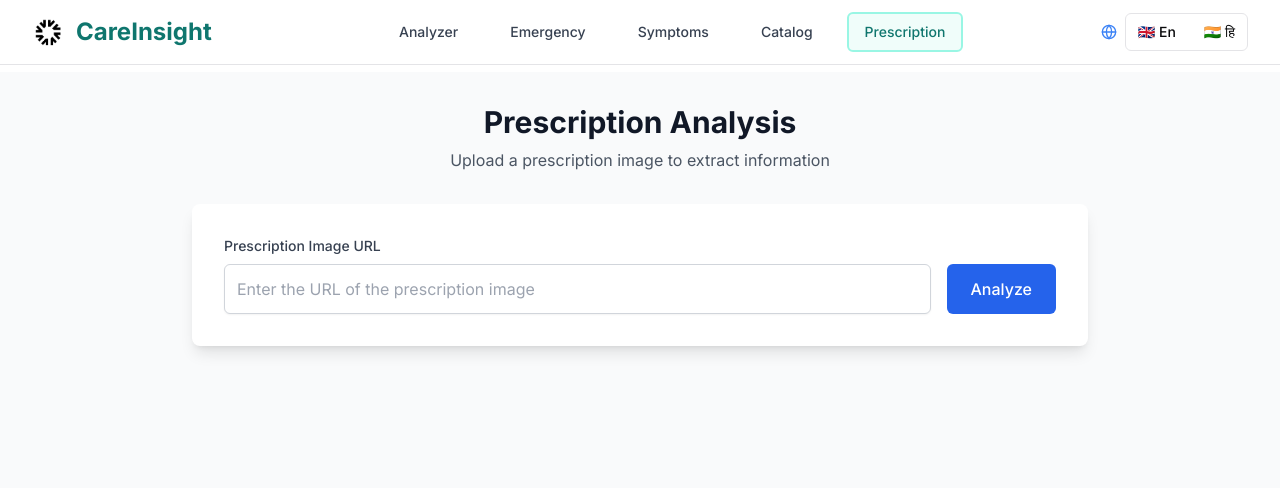
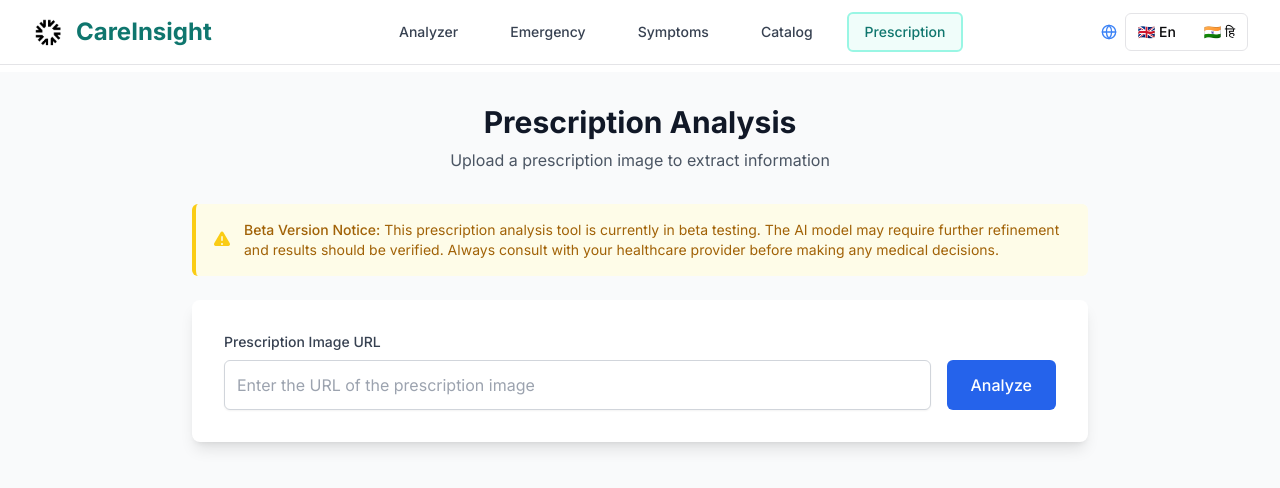
Before and after one commit to adityajha2005/CareInsight, a Next.js app: page /prescription in a window 1280 px wide. Shown: the top 488 px of the page. Built offline with nearby package versions, Linux system fonts and the light colour scheme.

Commit message:
updated css of pages

```diff
--- a/src/app/analyzer/page.tsx
+++ b/src/app/analyzer/page.tsx
@@ -307,8 +307,8 @@ export default function Home() {
                 closeButton
                 richColors
             />
-            <div className="max-w-2xl mx-auto px-4 py-8 mt-16">
-                <h1 className="text-xl text-center font-mono font-bold mb-8 text-blue-600">
+            <div className="max-w-2xl mx-auto px-4 py-8 mt-12">
+                <h1 className="text-center text-2xl md:text-4xl font-mono bold text-teal-600 pt-16 mb-8 md:leading-3">
                     {t.title}
                 </h1>
                 <motion.div initial={{y: "100%", opacity: 0, filter: "blur(10px)"}}
--- a/src/app/catalogue/page.tsx
+++ b/src/app/catalogue/page.tsx
@@ -75,9 +75,9 @@ const IllnessesPage: React.FC = () => {
     };
 
     return (
-        <div className="min-h-screen bg-gradient-to-b from-blue-50 to-white">
+        <div className="min-h-screen mt-12 bg-gradient-to-b from-blue-50 to-white">
             <div className="container mx-auto px-4 md:p-8">
-                <h1 id="#top" className="pt-8 md:pt-16 text-xl sm:text-2xl md:text-5xl font-mono bold text-blue-600 mb-4 md:mb-8 md:leading-3">
+                <h1 id="#top" className="text-center pt-8 md:pt-16 text-xl sm:text-2xl md:text-5xl font-mono bold text-blue-600 mb-4 md:mb-8 md:leading-3">
                     Disease Catalogue
                 </h1>
                 <p className="text-center text-sm md:text-base text-gray-600 pb-3 md:pb-5">Find your resources here.</p>
--- a/src/app/emergency/page.tsx
+++ b/src/app/emergency/page.tsx
@@ -42,7 +42,7 @@ const PhoneButton = ({ number }: { number: string }) => {
 
 const EmergencyContactsPage = () => {
   return (
-      <div className="min-h-screen bg-gradient-to-b from-teal-50 to-white">
+      <div className="min-h-screen bg-gradient-to-b mt-12 from-teal-50 to-white">
         <div className="container mx-auto md:p-8">
           <h1 className="text-center text-2xl md:text-5xl font-mono bold text-teal-600 pt-16 mb-8 md:leading-3">Indian Helplines</h1>
           <p className="text-center text-slate-600 pb-5">Find your help here.</p>
--- a/src/app/prescription/page.tsx
+++ b/src/app/prescription/page.tsx
@@ -43,6 +43,22 @@ export default function PrescriptionPage() {
         <div className="text-center mb-4 sm:mb-8">
           <h1 className="text-2xl sm:text-3xl font-bold text-gray-900 mb-2">Prescription Analysis</h1>
           <p className="text-sm sm:text-base text-gray-600">Upload a prescription image to extract information</p>
+        </div>
+
+        {/* Beta Warning Banner */}
+        <div className="bg-yellow-50 border-l-4 border-yellow-400 p-4 mb-6 rounded-md">
+          <div className="flex items-center">
+            <div className="flex-shrink-0">
+              <svg className="h-5 w-5 text-yellow-400" viewBox="0 0 20 20" fill="currentColor">
+                <path fillRule="evenodd" d="M8.485 2.495c.673-1.167 2.357-1.167 3.03 0l6.28 10.875c.673 1.167-.17 2.625-1.516 2.625H3.72c-1.347 0-2.189-1.458-1.515-2.625L8.485 2.495zM10 6a.75.75 0 01.75.75v3.5a.75.75 0 01-1.5 0v-3.5A.75.75 0 0110 6zm0 9a1 1 0 100-2 1 1 0 000 2z" clipRule="evenodd" />
+              </svg>
+            </div>
+            <div className="ml-3">
+              <p className="text-sm text-yellow-700">
+                <strong className="font-medium">Beta Version Notice:</strong> This prescription analysis tool is currently in beta testing. The AI model may require further refinement and results should be verified. Always consult with your healthcare provider before making any medical decisions.
+              </p>
+            </div>
+          </div>
         </div>
 
         {/* Main Card */}
```
